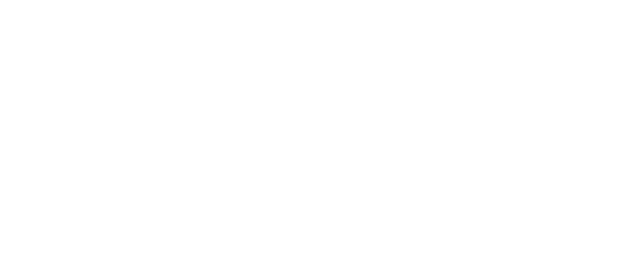
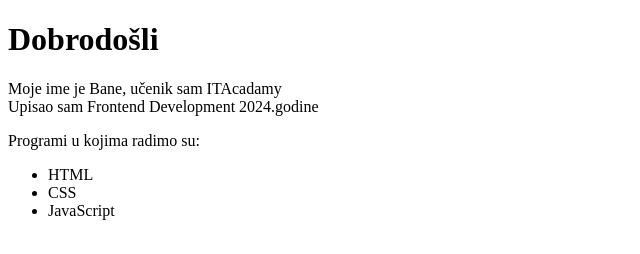
Before and after one commit to AlaveraB/Introduction-to-Frontend-Development---Assignment, a plain HTML site: page index.html in a window 1280 px wide. Shown: the whole page, without its empty margins (0-640 px from the left). Drawn offline with Linux system fonts and the light colour scheme.

Commit message:
Dodavanje teksta

```diff
--- a/index.html
+++ b/index.html
@@ -5,6 +5,15 @@
         <title>Alati za razvoj, kolaboraciju i objavljivanje</title>
     </head>
         <body>
+            <h1>Dobrodošli</h1>
+            <p>Moje ime je Bane, učenik sam ITAcadamy<br>
+                Upisao sam Frontend Development 2024.godine </p>
+            <p>Programi u kojima radimo su:</p>
+                <ul>
+                    <li>HTML</li>
+                    <li>CSS</li>
+                    <li>JavaScript</li>
+                </ul>
 
         </body>
 </html>
```
Lines whose indentation alone changed are shown as unchanged.
